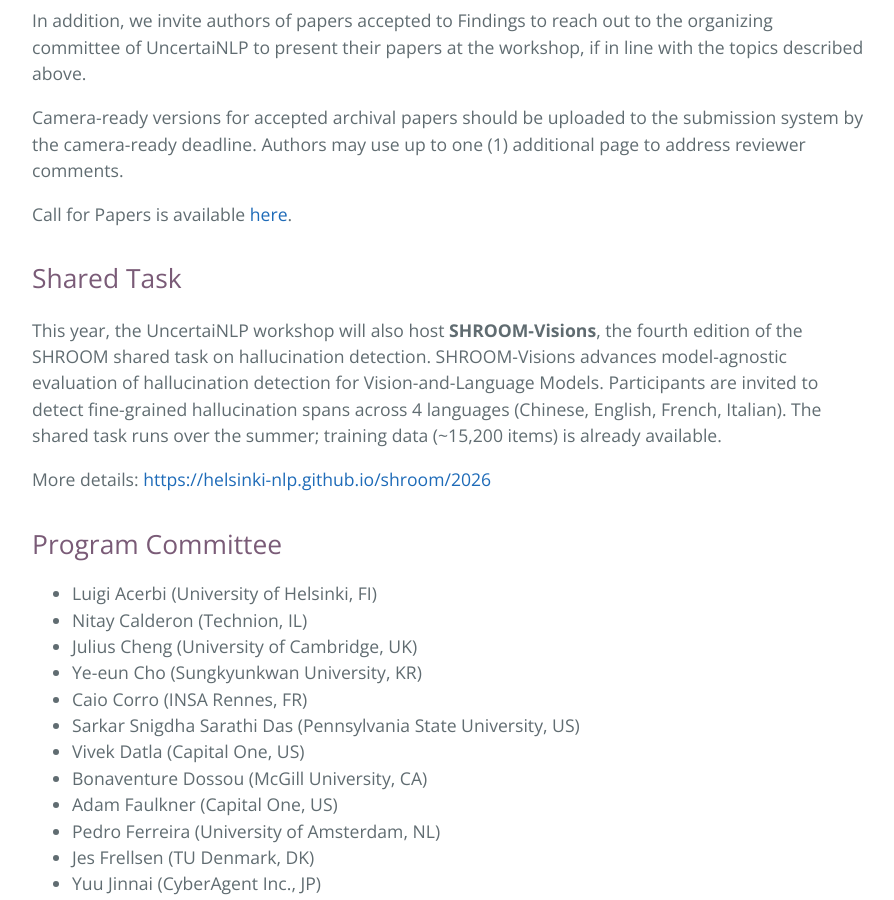
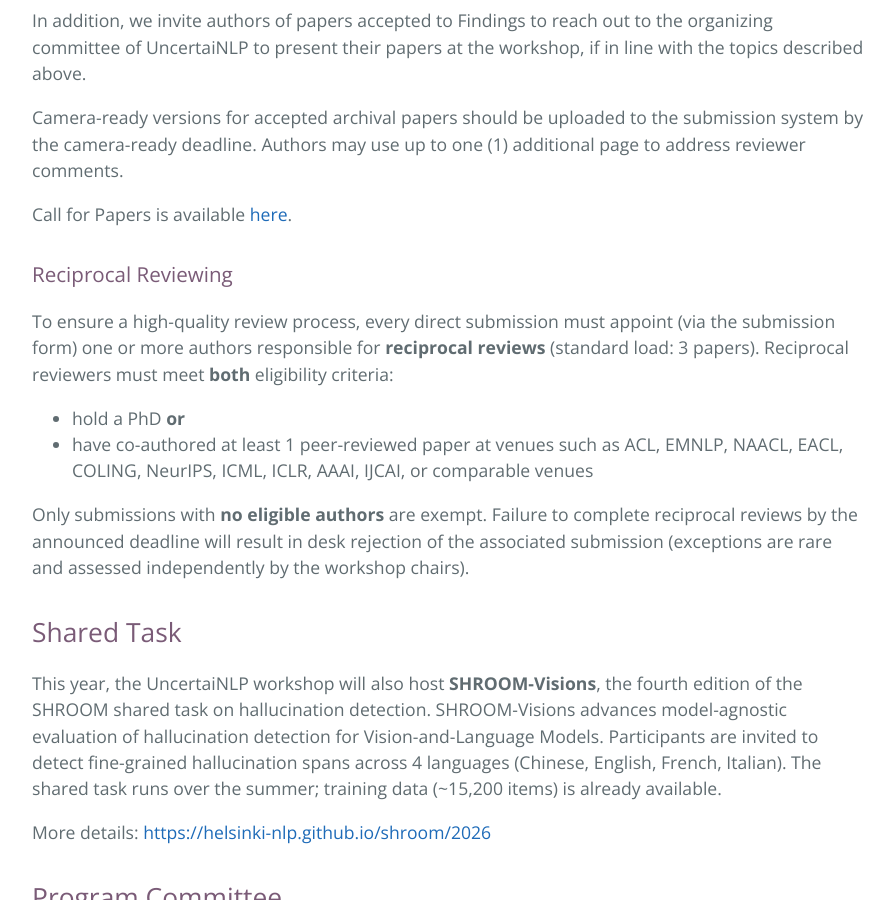
Before and after one commit to uncertainlp/uncertainlp.github.io, a Jekyll site: the page built from index.md, in a window 1280 px wide and 900 px high, scrolled down 5893 px. Shown: the whole window, without its empty margins (192-1086 px from the left). Built offline with Jekyll 4.4.1, drawn with Linux system fonts in a browser that asks for light colours.

Commit message:
added Reciprocal Reviewing

```diff
--- a/index.md
+++ b/index.md
@@ -141,6 +141,14 @@ Camera-ready versions for accepted archival papers should be uploaded to the sub
 
 Call for Papers is available [here](/cfp).
 
+### Reciprocal Reviewing
+
+To ensure a high-quality review process, every direct submission must appoint (via the submission form) one or more authors responsible for **reciprocal reviews** (standard load: 3 papers). Reciprocal reviewers must meet **both** eligibility criteria:
+- hold a PhD **or**
+- have co-authored at least 1 peer-reviewed paper at venues such as ACL, EMNLP, NAACL, EACL, COLING, NeurIPS, ICML, ICLR, AAAI, IJCAI, or comparable venues
+
+Only submissions with **no eligible authors** are exempt. Failure to complete reciprocal reviews by the announced deadline will result in desk rejection of the associated submission (exceptions are rare and assessed independently by the workshop chairs).
+
 ## Shared Task
 This year, the UncertaiNLP workshop will also host **SHROOM-Visions**, the fourth edition of the SHROOM shared task on hallucination detection.
 SHROOM-Visions advances model-agnostic evaluation of hallucination detection for Vision-and-Language Models. Participants are invited to detect fine-grained hallucination spans across 4 languages (Chinese, English, French, Italian). The shared task runs over the summer; training data (~15,200 items) is already available.
```
Also changed, not shown: cfp.md (+8 -0 lines).
